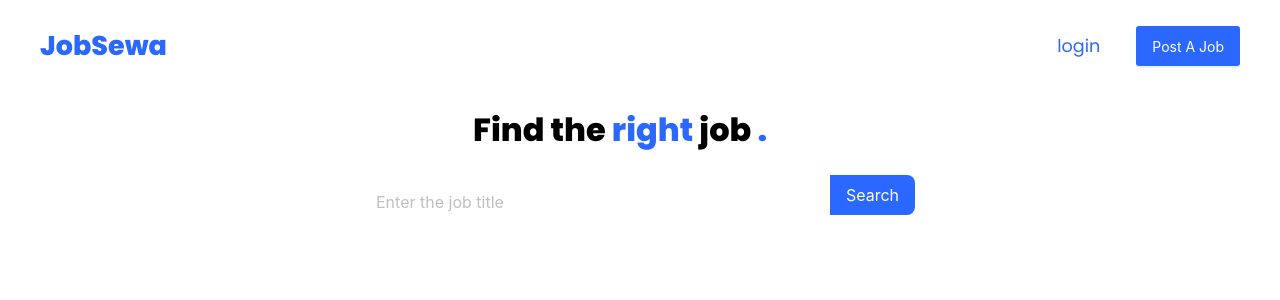
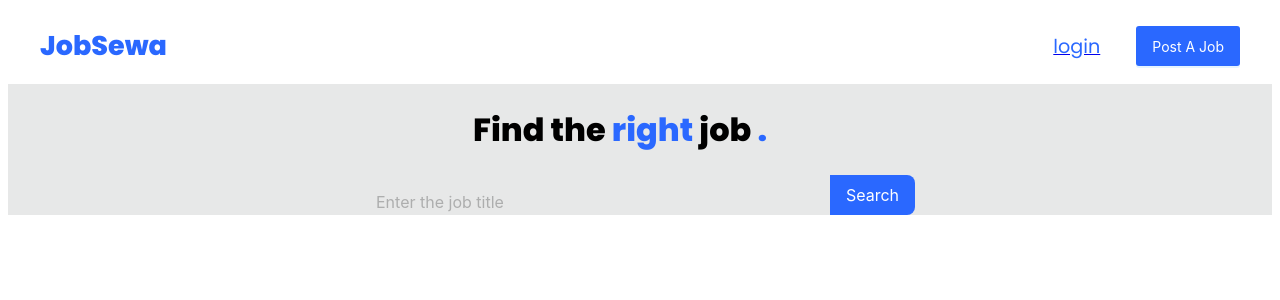
Before and after one commit to Niiischal/jobsewa-jobportal, a React (Create React App) app in the folder client/: page / in a window 1280 px wide. Shown: the top 300 px of the page. Built offline with nearby package versions, Linux system fonts and the light colour scheme.

Commit message:
some navigation changes made

```diff
--- a/client/src/components/Navbar.jsx
+++ b/client/src/components/Navbar.jsx
@@ -8,8 +8,13 @@ const Navbar = (props) => {
           <Link to='/' className="no-underline"><h1 className="logo text-[27px] text-primary">JobSewa</h1></Link>
         </div>
         <div className="nav-items flex gap-9 items-center">
-            <li className=" hover:text-black text-primary text-[1.1rem] ">{props.label}</li>
-            <li className=""><Button type="primary" className="bg-primary"class>Post A Job</Button></li>
+          <Link to='/login'>
+          <li className=" hover:text-black text-primary text-[1.2rem] ">{props.label}</li>
+          </Link>
+            <Link to=''>
+            <Button type="primary" className="bg-primary"class>Post A Job</Button>
+            </Link>
+
         </div>
       </div>
   );
--- a/client/src/pages/Home.jsx
+++ b/client/src/pages/Home.jsx
@@ -4,7 +4,7 @@ const Home = () => {
   return (
     <div>
       <Navbar label="login"/>
-      <div className="flex flex-col items-center ">
+      <div className="flex flex-col items-center bg-[#e7e8e8]">
         <h1 className="mr-10">
           Find the <span className="text-primary">right</span> job <span className="text-primary">.</span>
         </h1>
```
